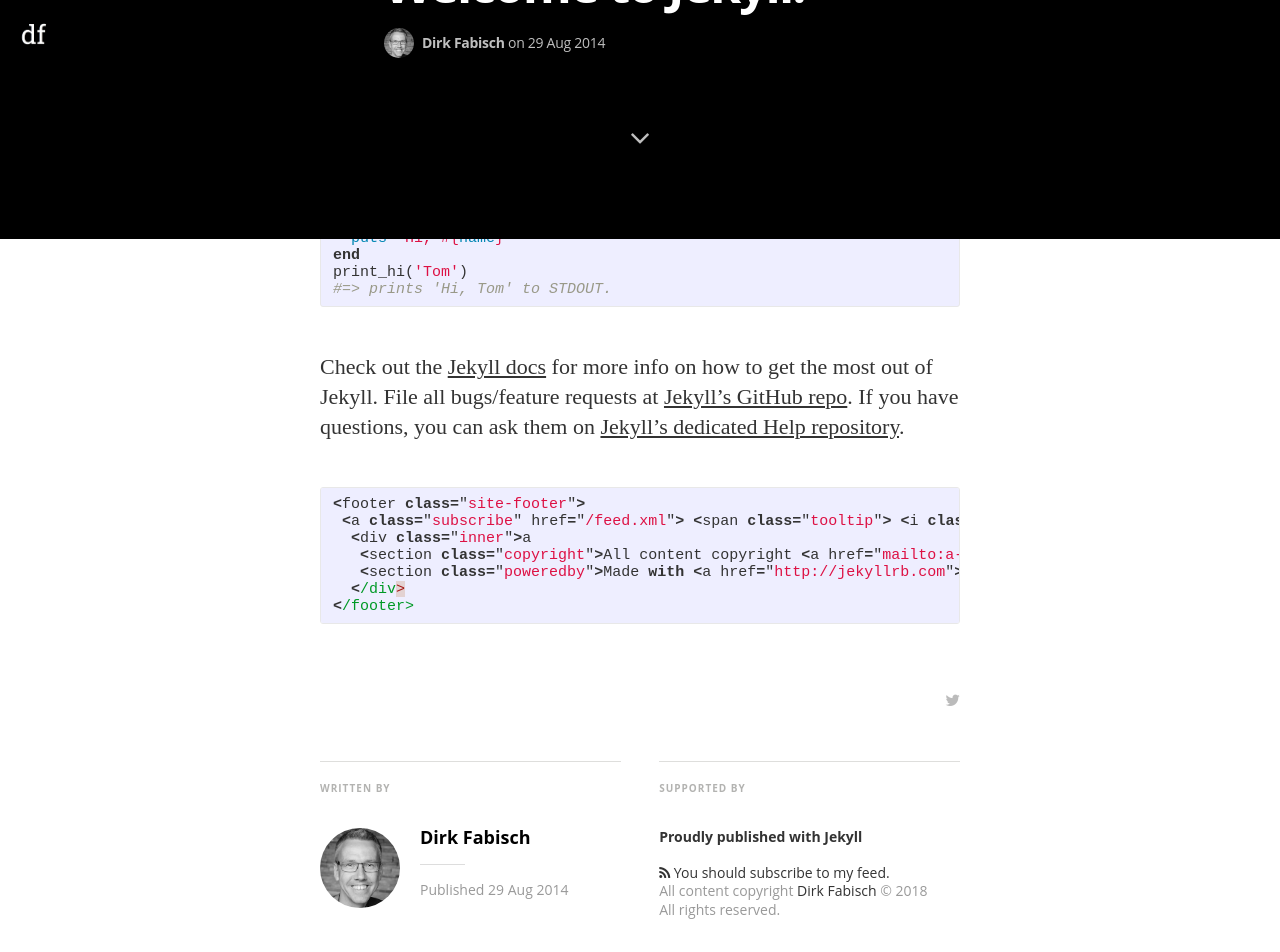
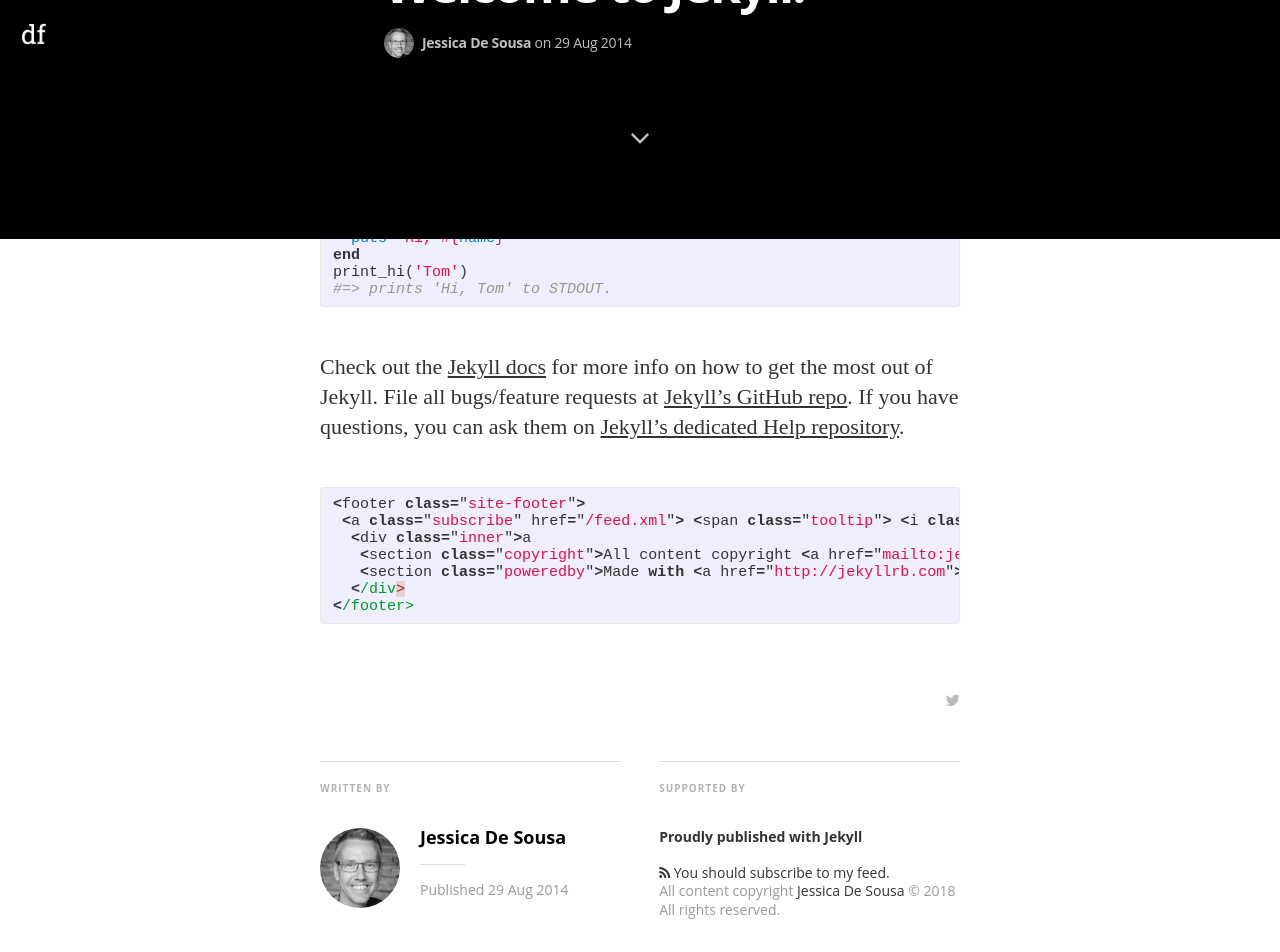
Before and after one commit to jessicadesousa/jessicadesousa.github.io, a Jekyll site: the page built from _posts/2014-08-29-welcome-to-jekyll.markdown, in a window 1280 px wide and 1400 px high, scrolled down 1161 px. Shown: the top 952 px of the window. Built offline with Jekyll 4.4.1, drawn with Linux system fonts in a browser that asks for light colours; nearby versions of some CDN libraries; some web fonts are replaced; some of the changed text lies outside the part shown.

Commit message:
new config

```diff
--- a/_config.yml
+++ b/_config.yml
@@ -4,28 +4,28 @@ gems:
   - jekyll-paginate
 
 # Site settings
-title: "Mediator"
+title: "Behind Machine Learning"
 description: > # this means to ignore newlines until "email:"
-   A Jekyll theme - Medium inspired
+   All about Machine Learning
 
-email: a-mail@mail.mail
+email: jessica.de.sousaf@gmail.com
 #blog logo
 logo: "/assets/images/df_logo.jpg"
 float_logo: true # true, false (default)
 
 # blog cover
-cover: "/assets/images/cA4aKEIPQrerBnp1yGHv_IMG_9534-3-2.jpg"
+cover: "/assets/images/avila_paint.jpg"
 
-name: 'Dirk Fabisch'
-author: 'Dirk Fabisch'
+name: 'Jessica De Sousa'
+author: 'Jessica De Sousa'
 author_image: "/assets/images/author.jpg"
 
 paginate:	5
 
-url: "http://myblog.***.***" # the base hostname & protocol for your site
-baseurl: ""
+# url: "http://myblog.***.***" # the base hostname & protocol for your site
+# baseurl: ""
 #used to display twitter cards
-twitter_handle: '@dirkfabisch'
+twitter_handle: '@Jessidesousa'
 
 #fill in disqus shortname to use disqus
 #disqus: disqus-shortname
@@ -35,7 +35,7 @@ twitter_handle: '@dirkfabisch'
 # social icons and sharing options
 social:
   - icon:	twitter
-    url:	https://twitter.com/dirkfabisch
+    url:	https://twitter.com/Jessidesousa
     desc: Follow me on twitter
     share_url: http://twitter.com/share
     share_title: ?text=
@@ -49,7 +49,7 @@ social:
 #    share_link: "&amp;u="
 
   - icon:	github
-    url:	https://github.com/dirkfabisch
+    url:	https://github.com/jessicadesousa
     desc:	Fork me on github
     share_url:
     share_title:
```
Also changed, not shown: about.md (+1 -1 lines).
